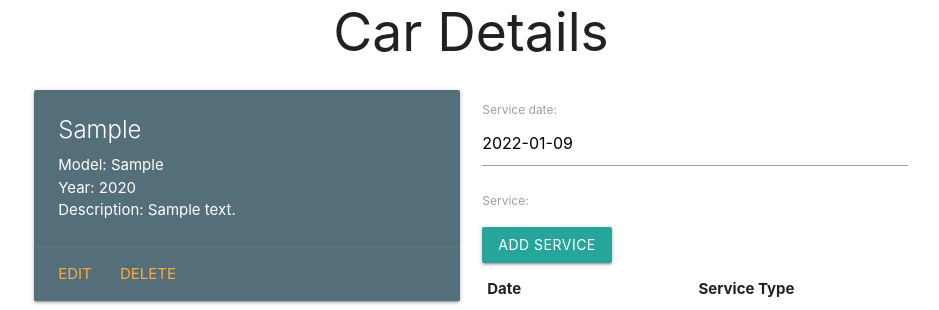
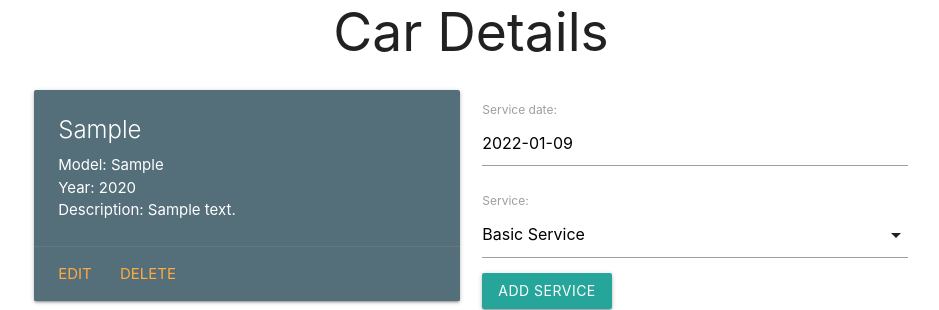
Before and after one commit to Bereket-U/carcollector, a Django app: page /cars/1/ in a window 1280 px wide. Shown: the part 97-407 px from the top of the page, without its empty margins (169-1108 px from the left). Run offline with Django 3.2, Linux system fonts and the light colour scheme; a user stored in the database is signed in; tables that the repository leaves empty hold one stand-in row (values such as "Sample post").

Commit message:
fix services list dropdown menu JS

```diff
--- a/main_app/templates/cars/detail.html
+++ b/main_app/templates/cars/detail.html
@@ -106,7 +106,7 @@
     });
 
     // initialize the meal select
-    var selectEl = document.getElementById("id_meal");
+    var selectEl = document.getElementById("id_service");
     M.FormSelect.init(selectEl);
   </script>
   {% endblock %}
```
